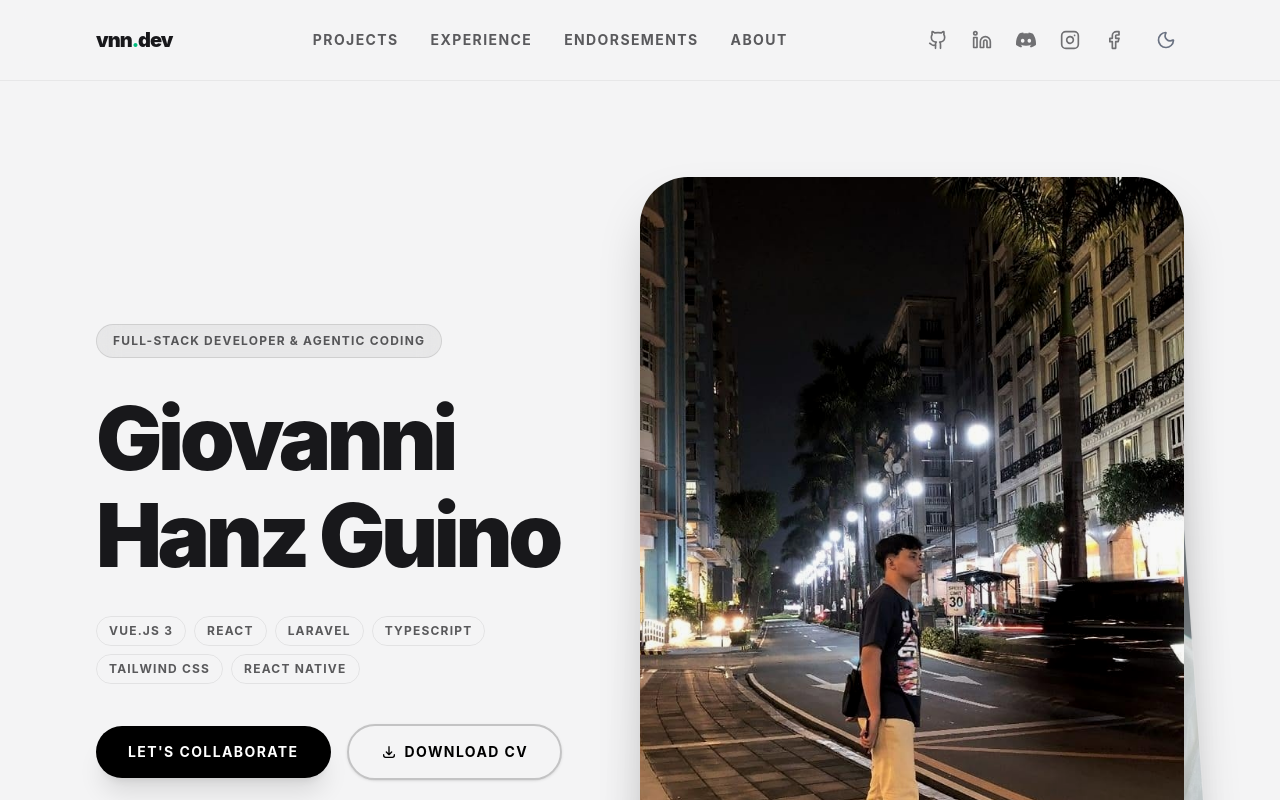
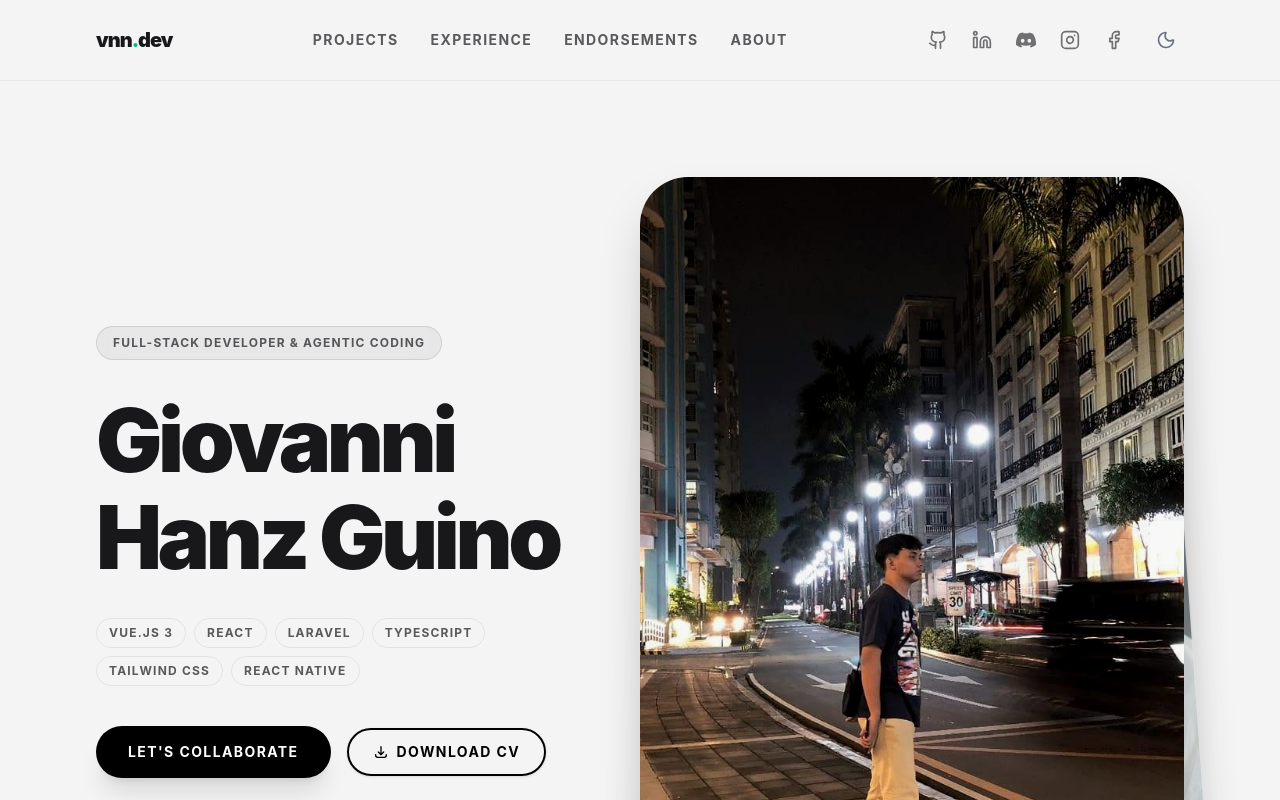
Before and after one commit to vannrosales/portfolio-with-work, a React (Vite) app: page / in a window 1280 px wide. Shown: the top 800 px of the page. Built offline with nearby package versions, Linux system fonts and the light colour scheme.

Commit message:
fixes the lightmode on download cv

```diff
--- a/src/components/sections/Hero.jsx
+++ b/src/components/sections/Hero.jsx
@@ -43,7 +43,7 @@ export default function Hero() {
             download="Giovanni_Guino_Resume.pdf"
             target="_blank"
             rel="noopener noreferrer"
-            className="inline-flex items-center justify-center px-8 py-4 border-2 border-black/20 dark:border-white/20 text-black dark:text-white font-bold text-sm tracking-widest uppercase rounded-full hover:border-black dark:hover:border-white hover:bg-black/5 dark:hover:bg-white/5 hover:scale-105 transition-all shadow-sm"
+            className="inline-flex items-center justify-center px-6 py-3 border-2 border-black dark:border-white text-black dark:text-white font-bold text-sm tracking-widest uppercase rounded-full hover:bg-black hover:text-white dark:hover:bg-white dark:hover:text-black hover:scale-105 transition-all shadow-sm"
           >
             <svg className="w-4 h-4 mr-2" fill="none" stroke="currentColor" viewBox="0 0 24 24" xmlns="http://www.w3.org/2000/svg">
               <path strokeLinecap="round" strokeLinejoin="round" strokeWidth={2} d="M4 16v1a3 3 0 003 3h10a3 3 0 003-3v-1m-4-4l-4 4m0 0l-4-4m4 4V4" />
--- a/src/index.css
+++ b/src/index.css
@@ -1,4 +1,7 @@
 @import "tailwindcss";
+
+/* Override Tailwind v4 default media-query dark mode to use class strategy */
+@custom-variant dark (&:where(.dark, .dark *));
 
 @theme {
   --color-bg-light: #F4F4F5;
```
